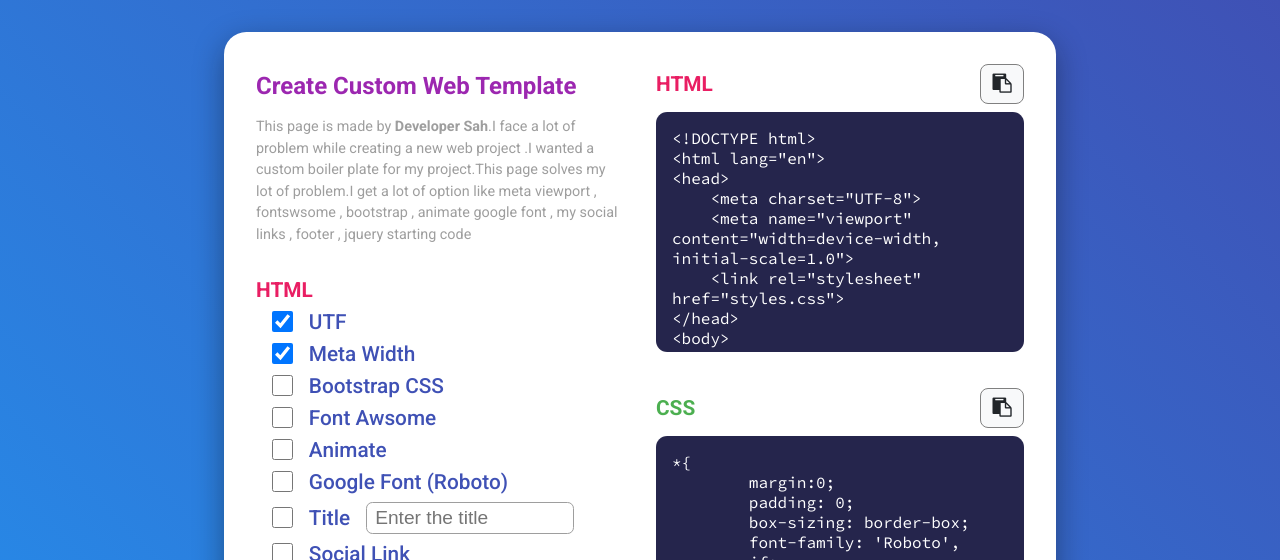
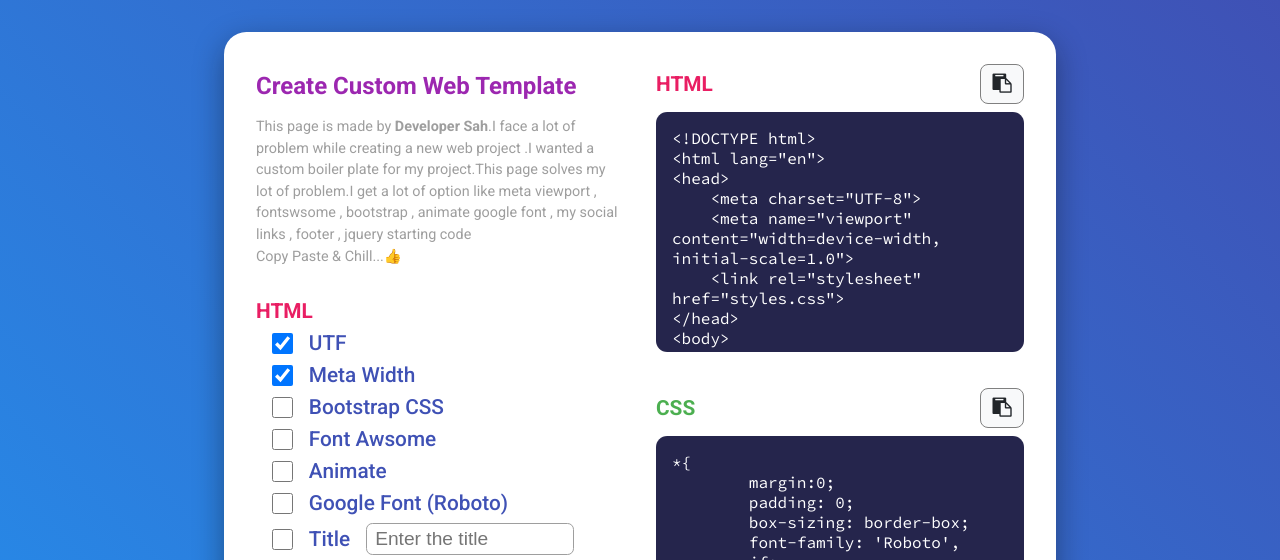
Before and after one commit to RahulSahOfficial/boilerplate, a plain HTML site: page index.html in a window 1280 px wide. Shown: the top 560 px of the page. Drawn offline with nearby package versions, Linux system fonts and the light colour scheme.

Commit message:
Update index.html

```diff
--- a/index.html
+++ b/index.html
@@ -17,6 +17,7 @@
 			<div class="inputbox">
 				<h2>Create Custom Web Template</h2>
 				<p>This page is made by <b>Developer Sah</b>.I face a lot of problem while creating a new web project .I wanted a custom boiler plate for my project.This page solves my lot of problem.I get a lot of option like meta viewport , fontswsome , bootstrap , animate google font , my social links , footer , jquery starting code</p>
+				<p id="tagline">Copy Paste & Chill...👍</p>
 				<div class="choicebox">
 					<div class="eachlanginput animate__animated animate__fadeIn animate__delay-1s">
 						<h3 class="html">HTML</h3>
```
